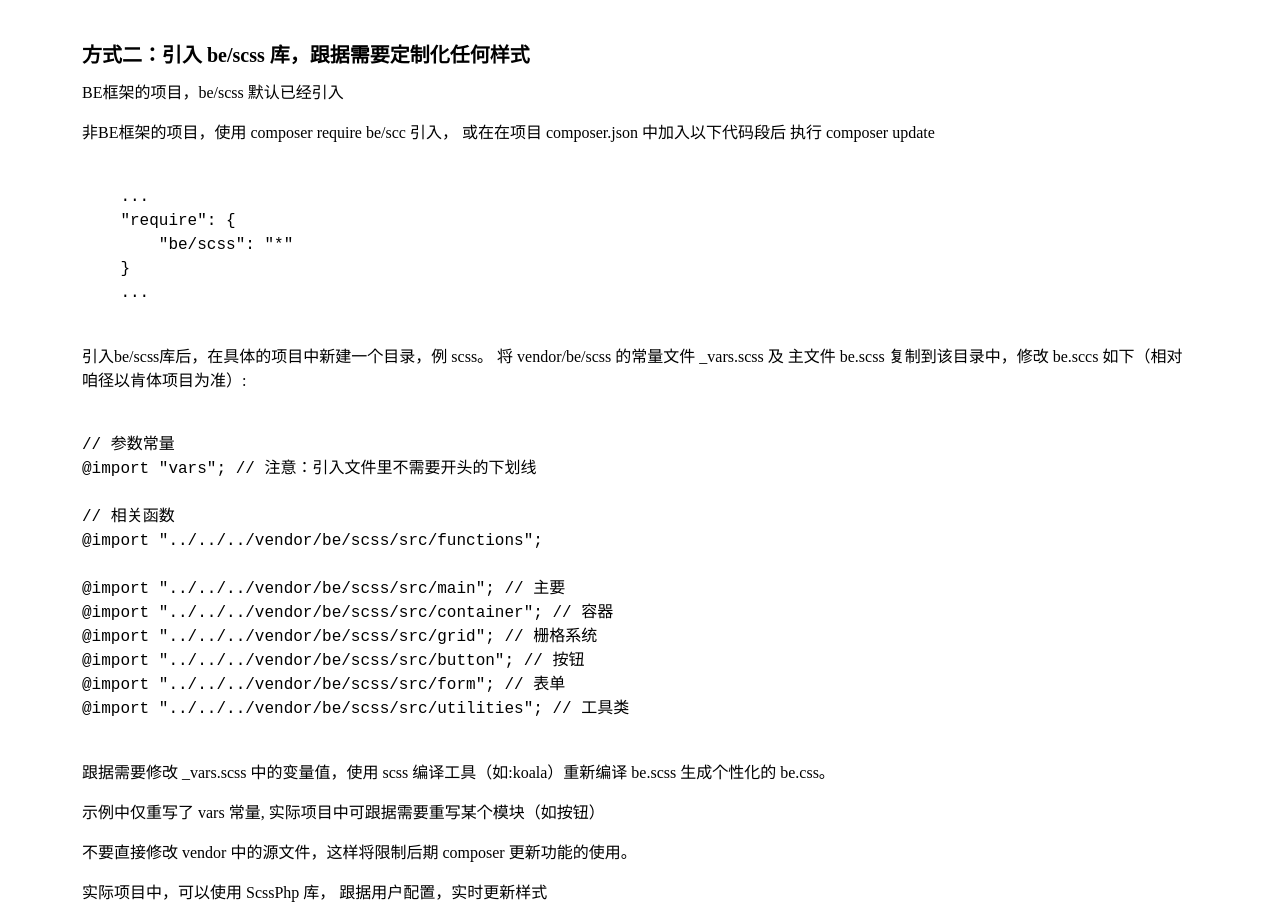
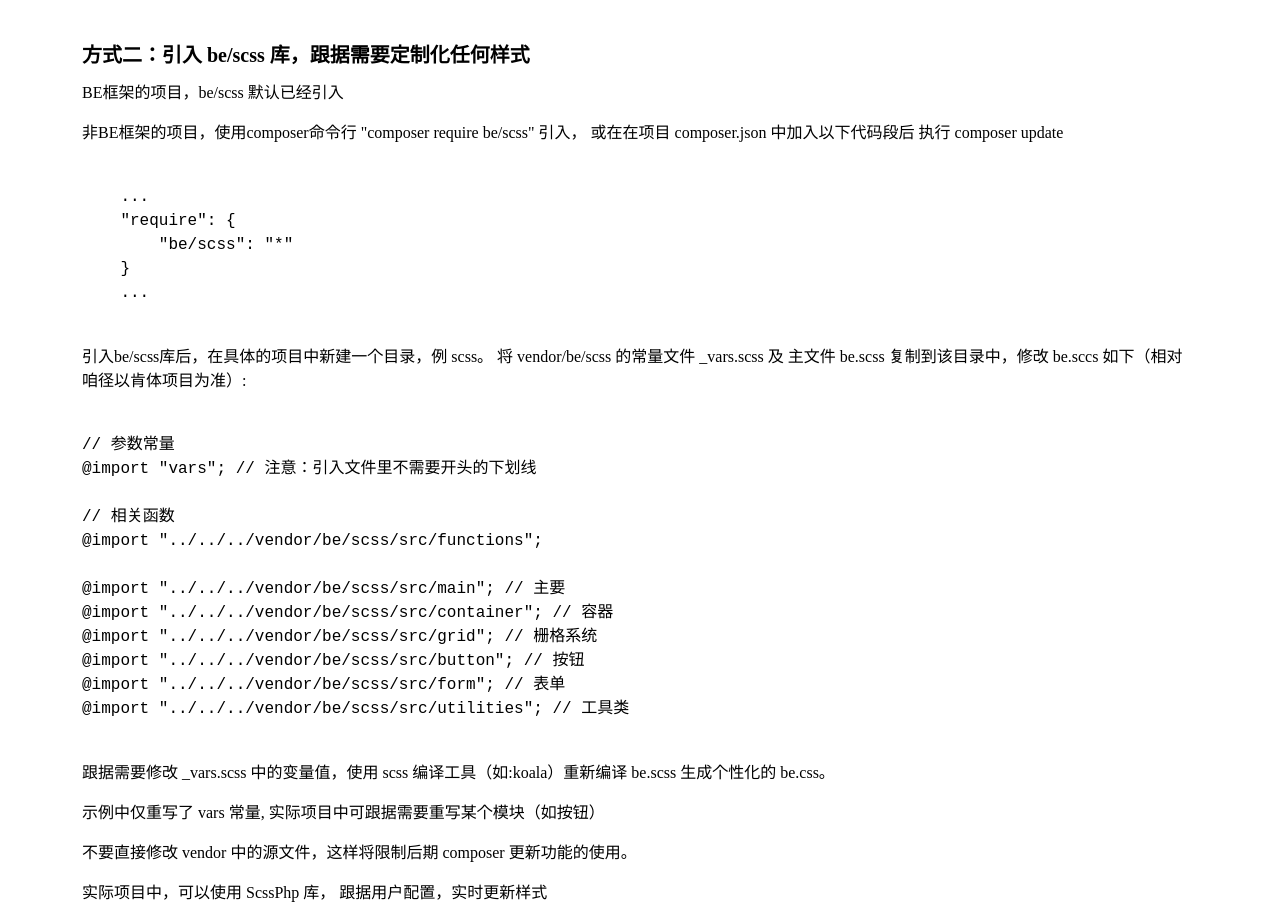
Before and after one commit to phpbe/scss, a plain HTML site: page index.html in a window 1280 px wide. Shown: the part 1360-2278 px from the top of the page. Drawn offline with Linux system fonts and the light colour scheme; a script that the page names is missing; a small style sheet from the web is missing.

Commit message:
composer require be/scss

```diff
--- a/index.html
+++ b/index.html
@@ -119,7 +119,7 @@ $mainColorHover = $libCss->darker($mainColor, 10);
 
         <h4 class="be-h4 be-mt-200">方式二：引入 be/scss 库，跟据需要定制化任何样式</h4>
         <p>BE框架的项目，be/scss 默认已经引入</p>
-        <p>非BE框架的项目，使用 composer require be/scc 引入， 或在在项目 composer.json 中加入以下代码段后 执行 composer update</p>
+        <p>非BE框架的项目，使用composer命令行 "composer require be/scss" 引入， 或在在项目 composer.json 中加入以下代码段后 执行 composer update</p>
         <pre><code>
     ...
     "require": {
```
